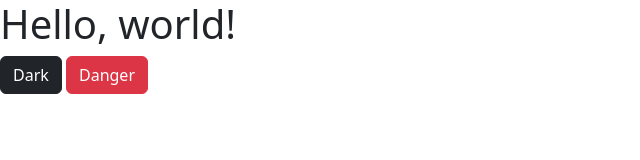
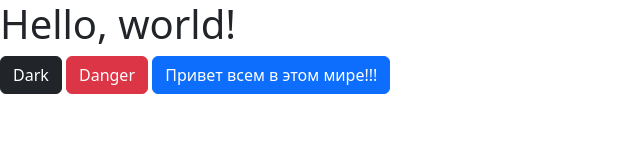
Before and after one commit to KonstantinVoychuk/boltaeva__07_09, a plain HTML site: page index.html in a window 1280 px wide. Shown: the whole page, without its empty margins (0-640 px from the left). Drawn offline with Linux system fonts and the light colour scheme.

Commit message:
Добывил кнопку

```diff
--- a/index.html
+++ b/index.html
@@ -13,6 +13,7 @@
 	<h1>Hello, world!</h1>
 	<button type="button" class="btn btn-dark">Dark</button>
 	<button type="button" class="btn btn-danger">Danger</button>
+	<button class="btn btn-primary">Привет всем в этом мире!!!</button>
 	<script src="js/bootstrap.bundle.js"></script>
 	<script src="js/app.js"></script>
 </body>
```
